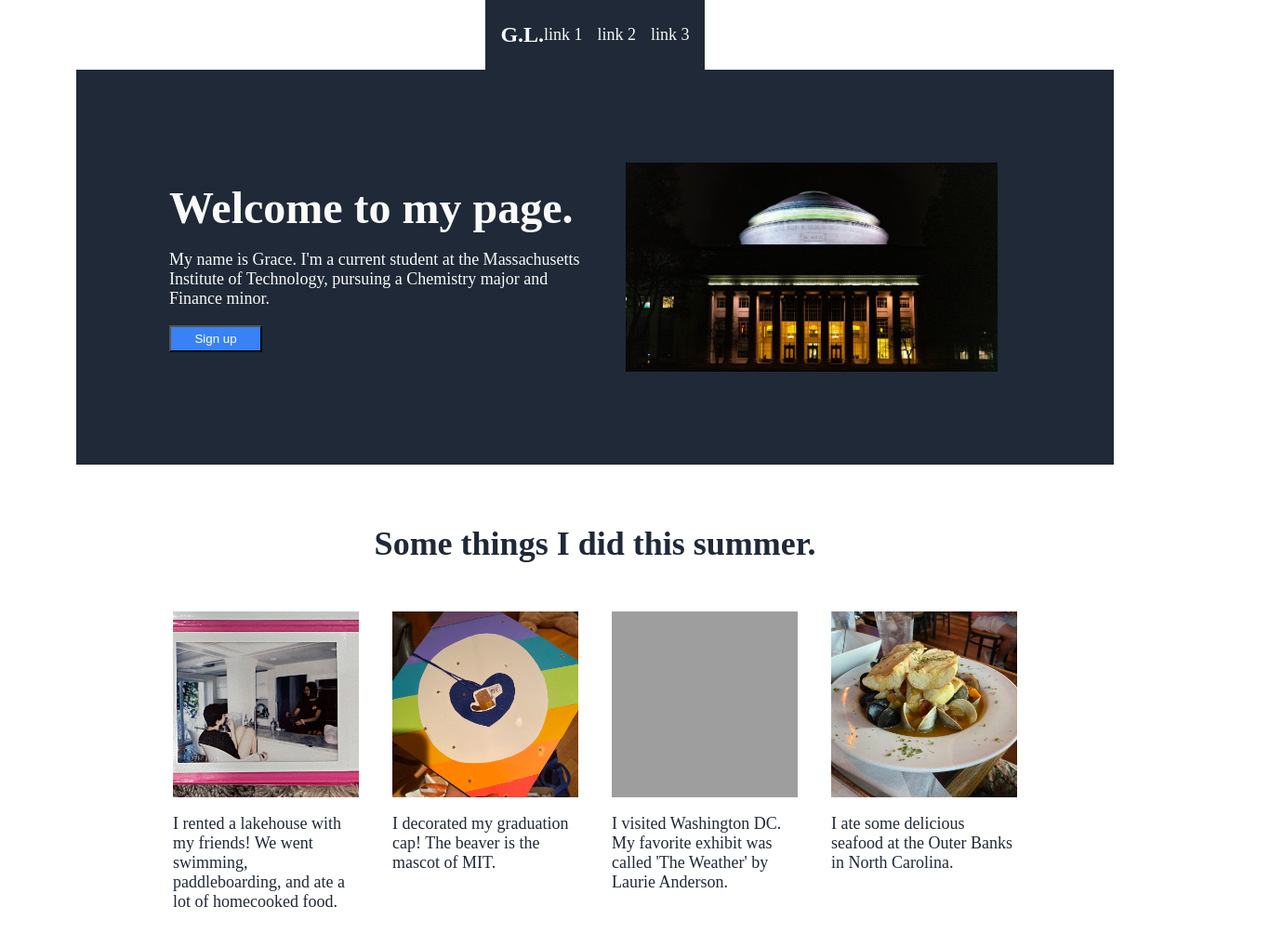
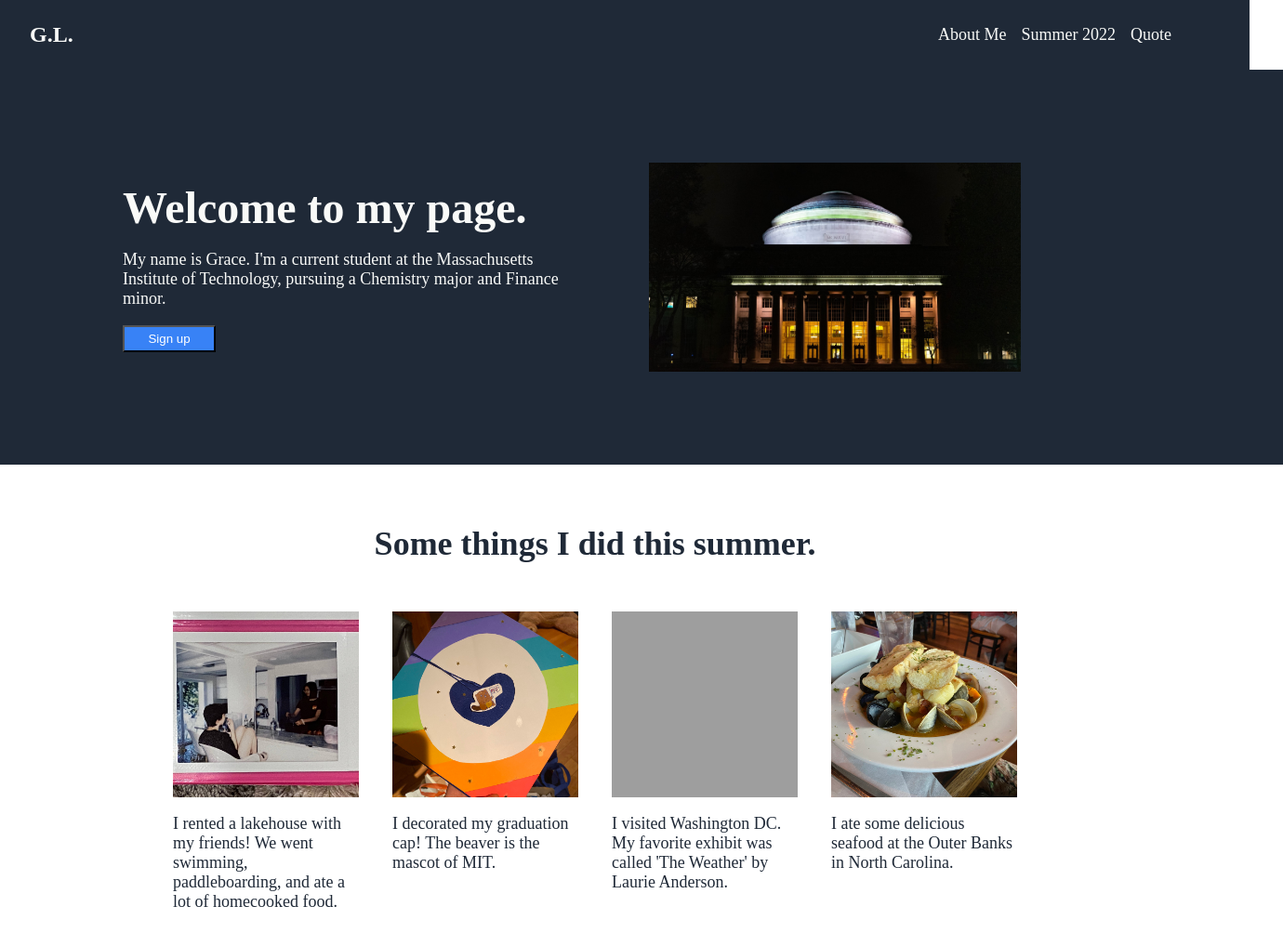
Before and after one commit to Grace0124/landing-page, a plain HTML site: page index.html in a window 1280 px wide. Shown: the top 1018 px of the page at 93% size, 1380 px wide, since content can reach past the window. Drawn offline with Linux system fonts and the light colour scheme; grey boxes are pictures that could not be loaded.

Commit message:
Change width of containers, Add links
Made all containers the full width of the screen. Added links to the
navigation bar and renamed them. Added the footer.

```diff
--- a/index.html
+++ b/index.html
@@ -12,13 +12,13 @@
     <div class="header">
         <p class="logo">G.L.</p>
         <ul>
-            <li><a>link 1</a></li>
-            <li><a>link 2</a></li>
-            <li><a>link 3</a></li>
+            <li><a href="#intro">About Me</a></li>
+            <li><a href="#summer">Summer 2022</a></li>
+            <li><a href="#quote">Quote</a></li>
         </ul>
     </div>
 
-    <div class="intro">
+    <div id="intro">
         <div class="left">
             <h2>Welcome to my page.</h2>
             <p>My name is Grace. I'm a current student
@@ -32,7 +32,7 @@
         </div>
     </div>
 
-    <div class="summer">
+    <div id="summer">
         <h2>Some things I did this summer.</h2>
         <div class="info-container">
             <div class="info">
@@ -68,7 +68,7 @@
 
     <div id="quote">
         <p class="quote">"Life isn't a matter of milestones, but moments."</p>
-        <p class="speaker">Rose Kennedy</p>
+        <p class="speaker">- Rose Kennedy</p>
     </div>
 
     <div class="sign-up">
--- a/styles.css
+++ b/styles.css
@@ -4,6 +4,7 @@ body{
     margin: 0;
     box-sizing: border-box;
     align-items: center;
+
 }
 
 .header{
@@ -11,17 +12,18 @@ body{
     justify-content: space-between;
     align-items: center;
     height: 75px;
-    width: auto;
+    width: 100%;
     background-color: #1F2937;
     color: #F9FAF8;
     position: sticky;
     top: 0;
-    padding: 0px 16px;
+    margin: 0 64px;
+    padding: 0 64px;
 }
 
 ul{
     margin: 0;
-    padding: 0;
+    padding-right: 20px;
     list-style-type: none;
     display: flex;
     gap: 16px;
@@ -32,6 +34,7 @@ ul{
 .logo {
     font-size: 24px;
     font-weight: bold;
+    margin-left: 32px;
 }
 
 img{
@@ -39,13 +42,14 @@ img{
     height: auto;
 }
 
-.intro{
+#intro{
     background-color: #1F2937;
     display: flex;
     color:#F9FAF8;
     padding: 100px;
     gap: 16px;
     justify-content: center;
+    width: 100%;
 }
 
 .left{
@@ -78,11 +82,11 @@ h2{
     padding: 0;
 }
 
-.intro p {
+#intro p {
     font-size: 18px;
 }
 
-.summer {
+#summer {
     display: flex;
     justify-content: center;
     align-items: center;
@@ -98,6 +102,7 @@ h2{
     gap: 36px;
     max-width: 200px;
     flex: auto;
+    width: 100%;
 }
 
 .info{
@@ -112,7 +117,7 @@ h2{
     object-fit: cover;
 }
 
-.summer h2{
+#summer h2{
     font-size: 36px;
     margin-bottom: 36px;
 }
@@ -124,6 +129,7 @@ h2{
     padding: 64px;
     align-items: center;
     justify-content: center;
+    width: 100%;
 }
 
 .quote{
@@ -148,6 +154,7 @@ h2{
     color: white;
     gap: 32px;
     max-width: 400px;
+    width: 100%;
 }
 
 .text h2{
@@ -166,3 +173,18 @@ h2{
     border-color: #E5E7EB;
     border-style: solid;
 }
+
+.footer{
+    background-color:#1F2937;
+    color:#F9FAF8;
+    font-size: 10px;
+    width: 100%;
+    display: flex;
+    justify-content: center;
+    align-items: center;
+}
+
+a{
+    text-decoration:none;
+    color:#F9FAF8;
+}
```
